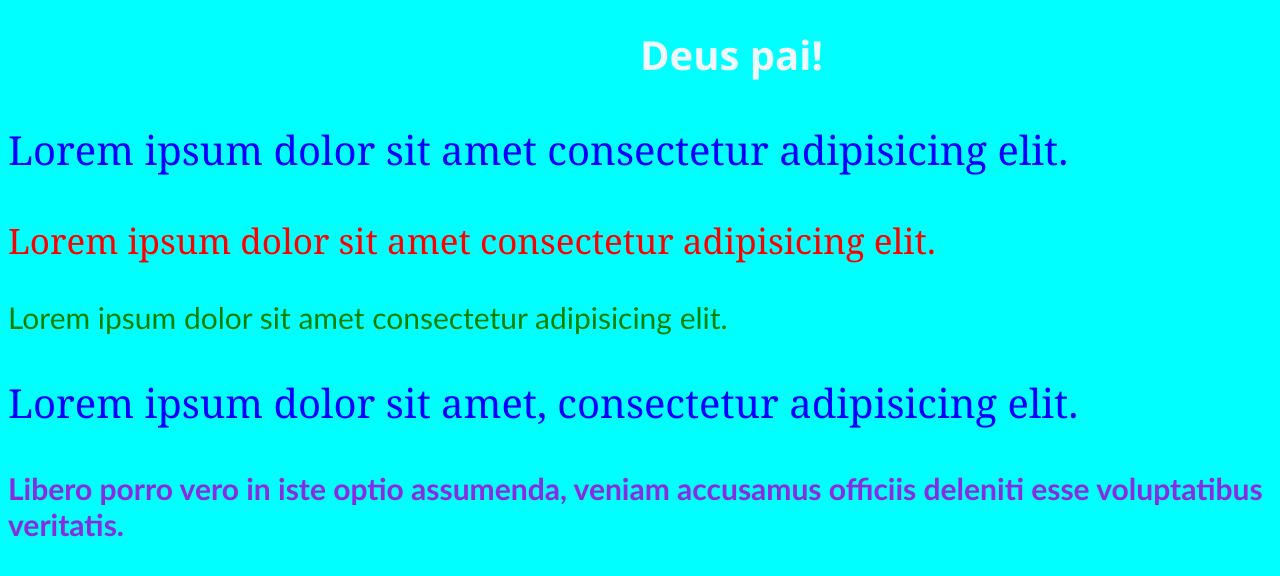
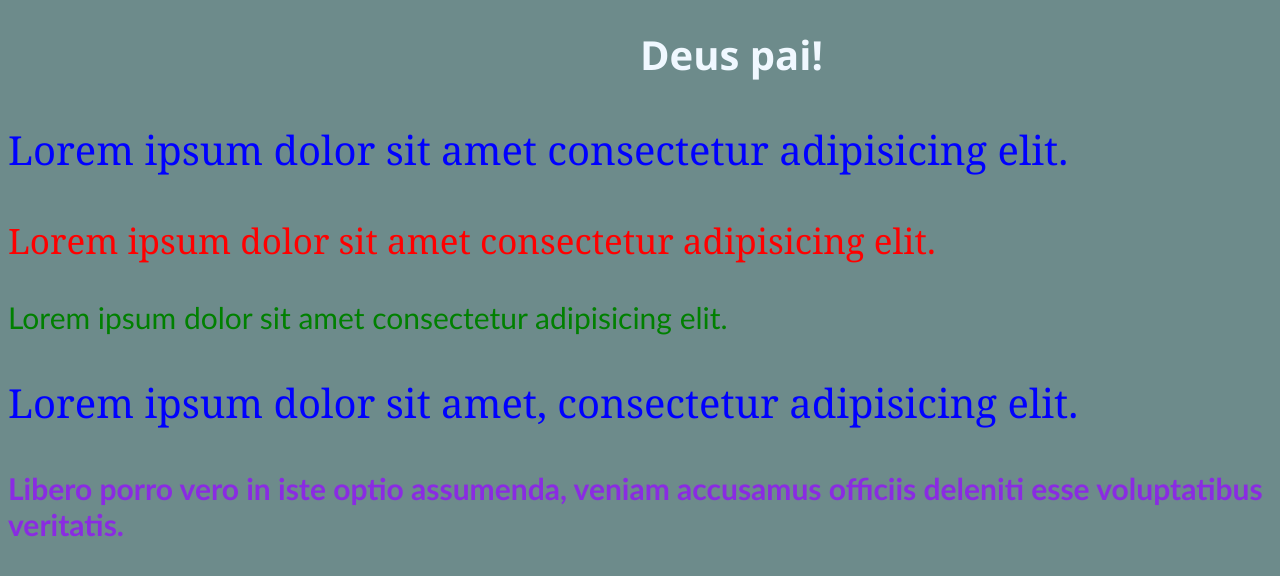
Before and after one commit to Rafajames/AulasWeb, a plain HTML site: page Aula_06/index.html in a window 1280 px wide. Drawn offline with Linux system fonts and the light colour scheme.

Commit message:
.atualizar

```diff
--- a/Aula_06/index.html
+++ b/Aula_06/index.html
@@ -13,7 +13,7 @@
 
     <link rel="stylesheet" href="./style.css">
 </head>
-<body style="background-color: aqua">
+<body style="background-color: rgb(109, 139, 139)">
     <h1>Deus pai!</h1>
     <p class="pBlue"> Lorem ipsum dolor sit amet consectetur adipisicing elit.</p>
     <p class="pRed"> Lorem ipsum dolor sit amet consectetur adipisicing elit.</p>
```
